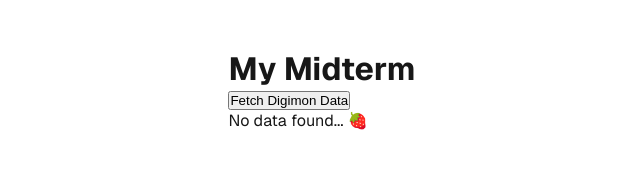
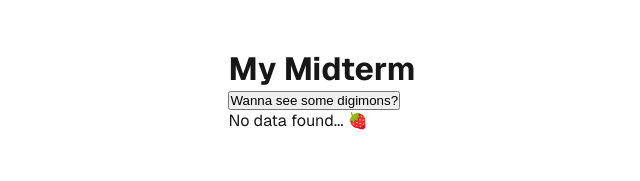
Before and after one commit to arabella-a/MIDA-3126, a Next.js app in the folder review/: page / in a window 1280 px wide. Shown: the top 181 px of the page, without its empty margins (318-958 px from the left). Built offline with nearby package versions, Linux system fonts and the light colour scheme.

Commit message:
change button label

```diff
--- a/review/src/app/components/molecules/ArtGallery.js
+++ b/review/src/app/components/molecules/ArtGallery.js
@@ -48,7 +48,7 @@
                 disabled={isLoading}
                 onClick={fetchGalleryData}
             >
-                {isLoading ? "Loading..." : "Fetch Digimon Data"}
+                {isLoading ? "Loading..." : "Wanna see some digimons?"}
             </Button>
             <DisplayGalleryData />
         </div>
```
